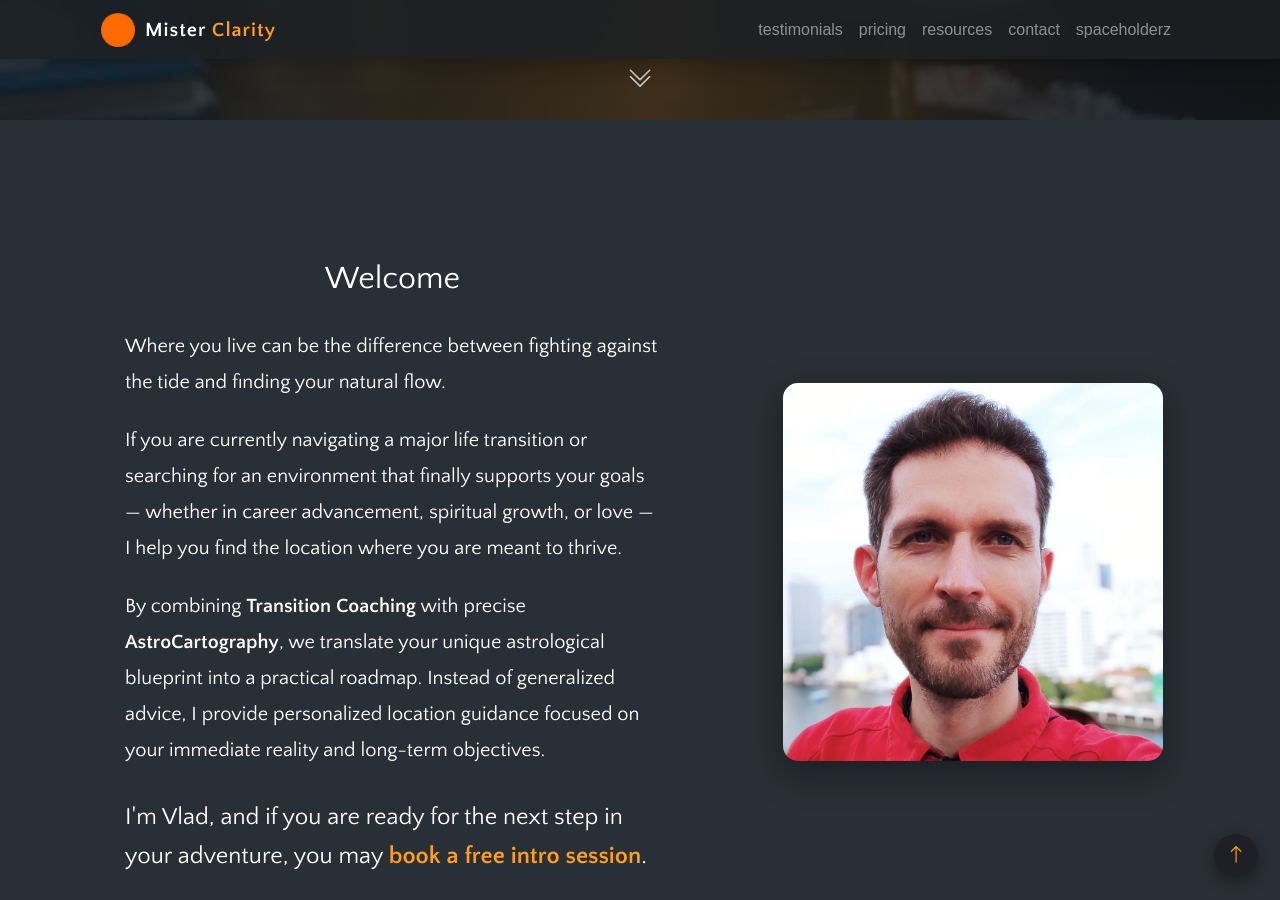
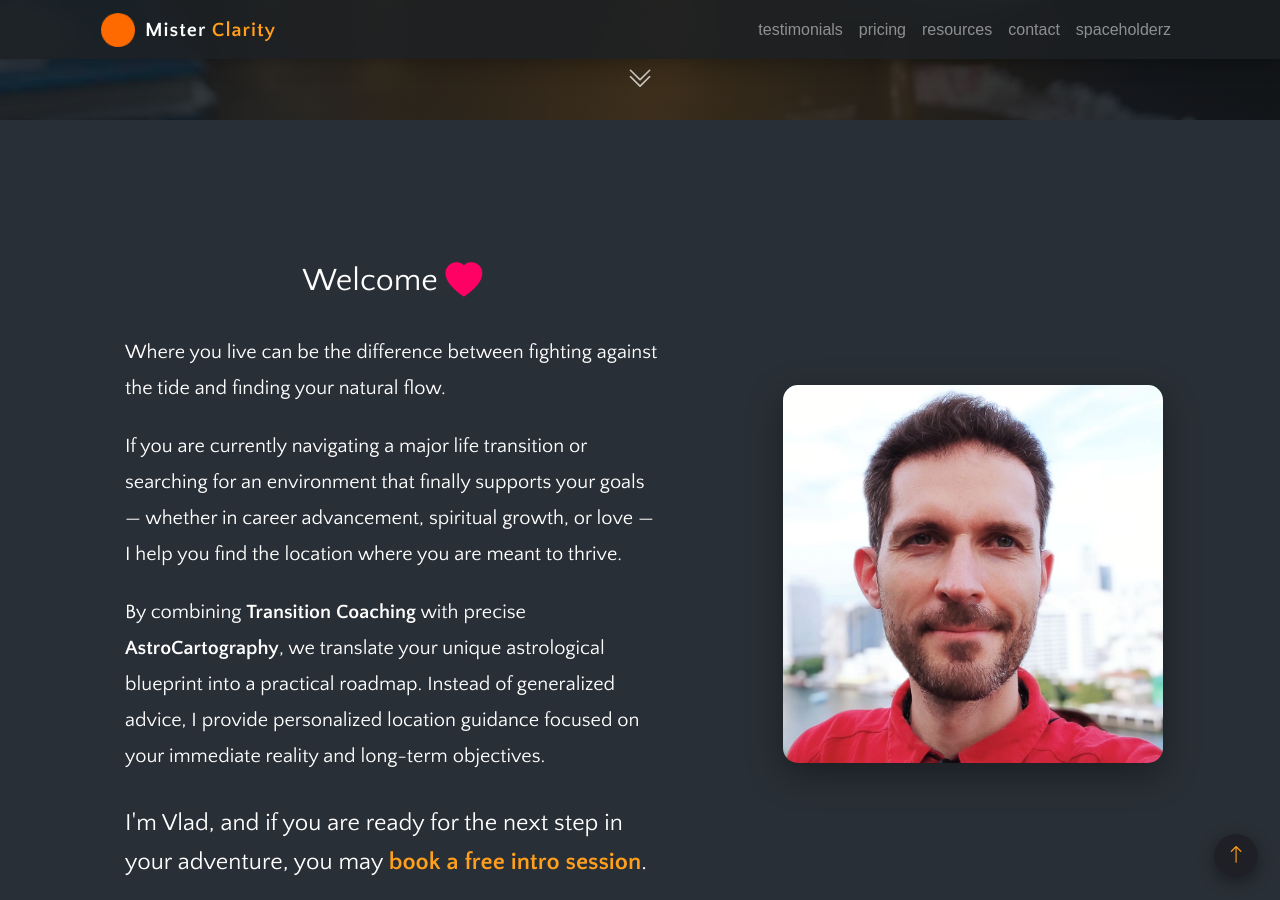
Before and after one commit to misterclarity/misterclarity-refactored, a Jekyll site: the page built from coaching/index.html, in a window 1280 px wide and 900 px high, scrolled down 780 px. Built offline with Jekyll 4.4.1, drawn with Linux system fonts in a browser that asks for light colours; some web fonts are replaced.

Commit message:
Drop the Oracle APEX CDN stylesheet
The site pulled a font-apex stylesheet from static.oracle.com on 12 pages
(/coaching/ plus every page using the default layout) as a render-blocking
request. It was there for exactly one thing: the heart in the "Welcome"
heading. Bootstrap Icons was already loaded on every one of those pages.

- Swap the heart to bi-heart-fill and reimplement fa-anim-vertical-shake as a
  local @keyframes rule. It sits above the existing reduced-motion block, so
  that guard still disables it for users who ask for less motion.
- Remove the Oracle <link> from coaching/index.html and _layouts/default.html.
- Move the heart's colour out of an inline style into the stylesheet.
- Add the missing preconnect to fonts.googleapis.com on all four page types.
  Only fonts.gstatic.com was preconnected, but the stylesheet is fetched from
  googleapis.com first, so the handshake it was meant to save still happened.

Styles went into style.css rather than style.scss: the .scss has been stale
since well before this change and no longer compiles to the shipped CSS.

Verified with a local jekyll build: no static.oracle.com reference survives
anywhere in _site, and no orphaned fa- classes remain.

Co-Authored-By: Claude Opus 4.8 <noreply@anthropic.com>
Claude-Session: https://claude.ai/code/session_01H5BdNBaABVtLXEytZXn3At

```diff
--- a/_layouts/default.html
+++ b/_layouts/default.html
@@ -11,9 +11,8 @@
 	{% seo %}
 	{% feed_meta %}
 
+	<link rel="preconnect" href="https://fonts.googleapis.com">
 	<link rel="preconnect" href="https://fonts.gstatic.com" crossorigin>
-	<link rel="stylesheet"
-		href="https://static.oracle.com/cdn/apex/19.2.0.00.18/libraries/font-apex/2.1/css/font-apex.min.css">
 	<link rel="stylesheet" href="https://cdn.jsdelivr.net/npm/bootstrap-icons@1.11.3/font/bootstrap-icons.css">
 	<link rel="stylesheet" href="/assets/css/bootstrap.min.css">
 	<link rel="stylesheet"
--- a/assets/css/style.css
+++ b/assets/css/style.css
@@ -3609,6 +3609,29 @@ footer {
   border-top: 1px solid rgba(255, 159, 28, 0.2);
 }
 
+/* Animated heart in the "Welcome" heading.
+   Replaces the font-apex icon and its fa-anim-vertical-shake animation, which
+   were the only reason the site loaded a stylesheet from Oracle's APEX CDN. */
+.heart-beat {
+  display: inline-block;
+  color: #FF0064;
+  font-size: 1.15em;
+  vertical-align: -0.05em;
+  animation: heartShake 1.6s ease-in-out infinite;
+}
+
+@keyframes heartShake {
+  0%, 40%, 100% {
+    transform: translateY(0);
+  }
+  10%, 30% {
+    transform: translateY(-0.14em);
+  }
+  20% {
+    transform: translateY(0.06em);
+  }
+}
+
 /* Respect reduced-motion preferences */
 @media (prefers-reduced-motion: reduce) {
   *,
--- a/coaching/index.html
+++ b/coaching/index.html
@@ -132,9 +132,8 @@
 		]
 	}
 	</script>
+	<link rel="preconnect" href="https://fonts.googleapis.com">
 	<link rel="preconnect" href="https://fonts.gstatic.com" crossorigin>
-	<link rel="stylesheet"
-		href="https://static.oracle.com/cdn/apex/19.2.0.00.18/libraries/font-apex/2.1/css/font-apex.min.css">
 	<link rel="stylesheet" href="https://cdn.jsdelivr.net/npm/bootstrap-icons@1.11.3/font/bootstrap-icons.css">
 	<link rel="stylesheet" href="/assets/css/bootstrap.min.css">
 	<link rel="stylesheet" href="/assets/css/magnific-popup.css">
@@ -199,8 +198,8 @@
 			<div class="row align-items-center justify-content-center">
 				<div class="col-lg-7" data-aos="fade-right">
 					<div class="content-block intro-text">
-						<h2 class="text-center">Welcome <span aria-hidden="true"
-								class="fa fa-lg fa-heart fa-anim-vertical-shake" style="color:#FF0064"></span></h2>
+						<h2 class="text-center">Welcome <i aria-hidden="true" class="bi-heart-fill heart-beat"></i>
+						</h2>
 						<p>
 							Where you live can be the difference between fighting against the tide and finding
 							your natural flow.
--- a/index.html
+++ b/index.html
@@ -64,6 +64,7 @@
 			}
 		})();
 	</script>
+	<link rel="preconnect" href="https://fonts.googleapis.com">
 	<link rel="preconnect" href="https://fonts.gstatic.com" crossorigin>
 	<link rel="stylesheet" href="https://cdn.jsdelivr.net/npm/bootstrap-icons@1.11.3/font/bootstrap-icons.css">
 	<link rel="stylesheet"
--- a/it/index.html
+++ b/it/index.html
@@ -58,6 +58,7 @@
 		]
 	}
 	</script>
+	<link rel="preconnect" href="https://fonts.googleapis.com">
 	<link rel="preconnect" href="https://fonts.gstatic.com" crossorigin>
 	<link rel="stylesheet" href="https://cdn.jsdelivr.net/npm/bootstrap-icons@1.11.3/font/bootstrap-icons.css">
 	<link rel="stylesheet"
```
